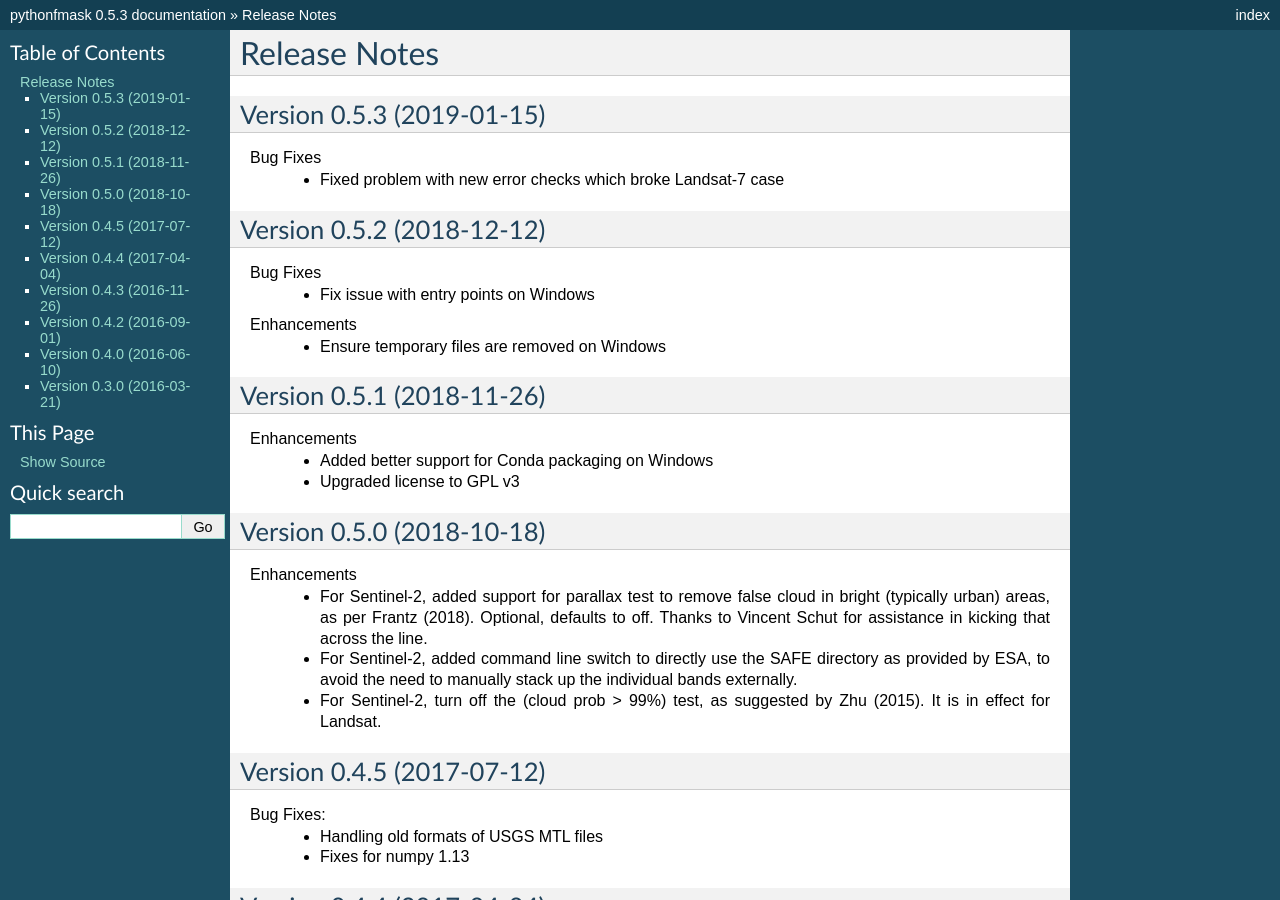
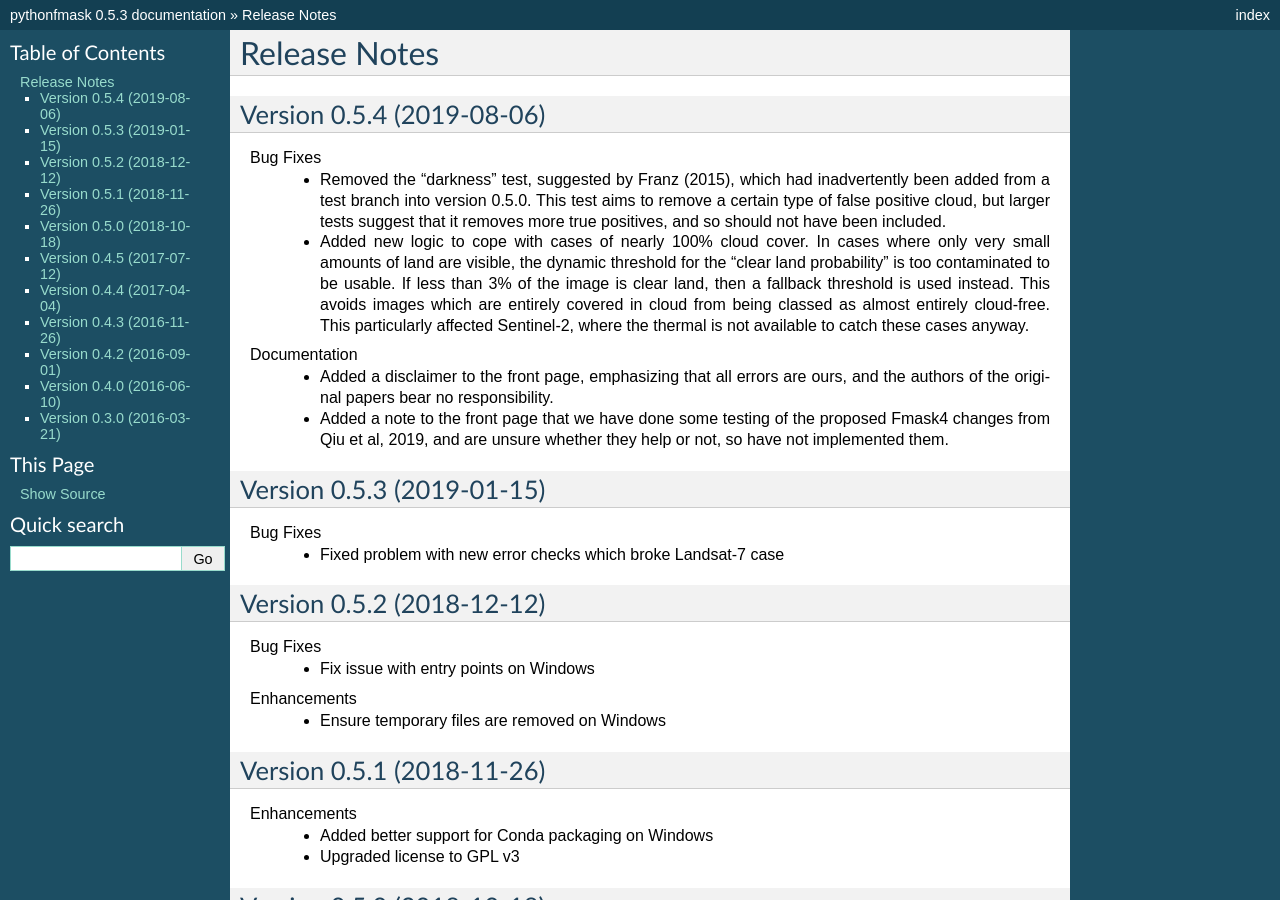
Before and after one commit to ubarsc/python-fmask, a Sphinx documentation site: the page built from doc/source/releasenotes.rst, in a window 1280 px wide and 900 px high. Built offline with Sphinx 7.4.7, drawn with Linux system fonts in a browser that asks for light colours; formulas are drawn with MathJax 3.

Commit message:
releasenotes.rst: Added notes for version 0.5.4

```diff
--- a/doc/source/releasenotes.rst
+++ b/doc/source/releasenotes.rst
@@ -1,5 +1,28 @@
 Release Notes
 =============
+
+Version 0.5.4 (2019-08-06)
+--------------------------
+
+Bug Fixes
+    * Removed the "darkness" test, suggested by Franz (2015), which had inadvertently been
+      added from a test branch into version 0.5.0. This test aims to remove a certain
+      type of false positive cloud, but larger tests suggest that it removes more true
+      positives, and so should not have been included.
+    * Added new logic to cope with cases of nearly 100% cloud cover. In cases where only
+      very small amounts of land are visible, the dynamic threshold for the "clear land
+      probability" is too contaminated to be usable. If less than 3% of the image is
+      clear land, then a fallback threshold is used instead. This avoids images which
+      are entirely covered in cloud from being classed as almost entirely cloud-free.
+      This particularly affected Sentinel-2, where the thermal is not available to
+      catch these cases anyway.
+
+Documentation
+    * Added a disclaimer to the front page, emphasizing that all errors are ours, and
+      the authors of the original papers bear no responsibility.
+    * Added a note to the front page that we have done some testing of the proposed
+      Fmask4 changes from Qiu et al, 2019, and are unsure whether they help or not,
+      so have not implemented them.
 
 Version 0.5.3 (2019-01-15)
 --------------------------
```
